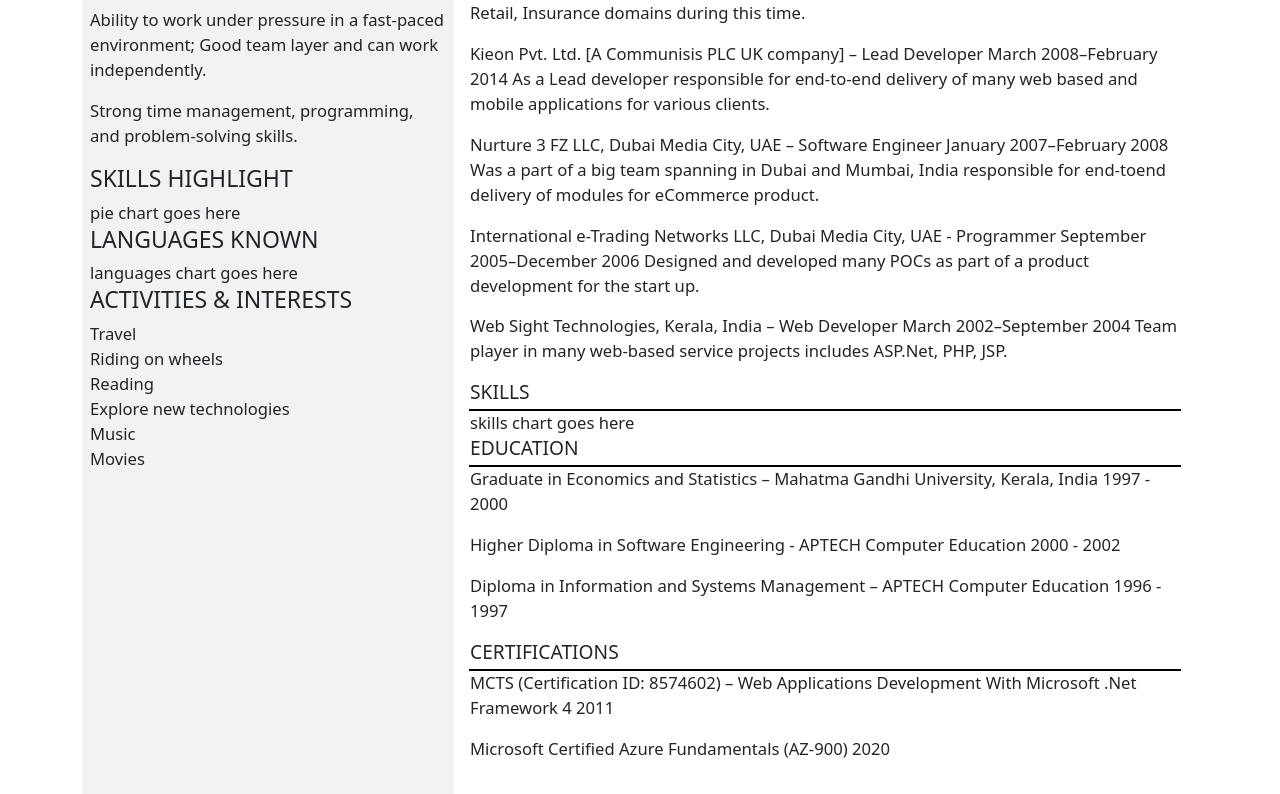
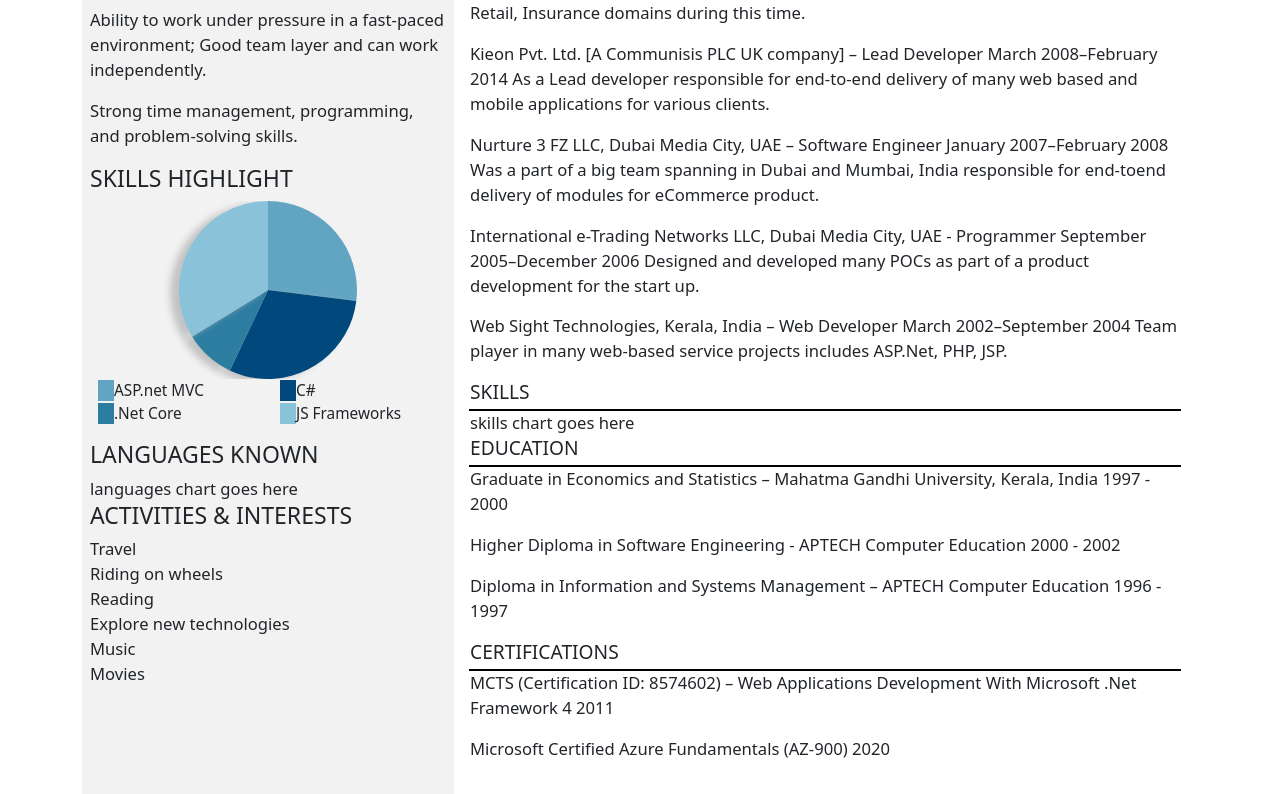
Before and after one commit to alexjiju/personalprofile, a plain HTML site: page index.html in a window 1280 px wide. Shown: the part 807-1601 px from the top of the page. Drawn offline with nearby package versions, Linux system fonts and the light colour scheme.

Commit message:
skill pie chart fixed

```diff
--- a/Styles/styles.css
+++ b/Styles/styles.css
@@ -29,6 +29,9 @@
     }
     .profiledescriptionright{
         font-size: 2vw;
+    }
+    .piechartlegenditem{
+        font-size: 1.5vw;
     }
 }
 
@@ -64,7 +67,9 @@
     .profiledescriptionright{
         font-size: 2vw;
     }
-
+    .piechartlegenditem{
+        font-size: 1.5vw;
+    }
 }
 
 /*
@@ -98,6 +103,9 @@
     }
     .profiledescriptionright{
         font-size: 1.5vw;
+    }
+    .piechartlegenditem{
+        font-size: 1vw;
     }
 }
 
@@ -133,6 +141,9 @@
     .profiledescriptionright{
         font-size: 1.5vw;
     }
+    .piechartlegenditem{
+        font-size: 1vw;
+    }
 }
 
 /*
@@ -167,7 +178,14 @@
     .profiledescriptionright{
         font-size: 1.3vw;
     }
+    .piechartlegenditem{
+        font-size: 1.2vw;
+    }
 }
+
+.clear {
+    clear: both
+  }
 
 
 .headersection{
--- a/index.html
+++ b/index.html
@@ -103,7 +103,8 @@
                     problem-solving skills.</p>
 
                     <h3 class="profiletitleleft">SKILLS HIGHLIGHT</h3>
-                    pie chart goes here
+                    <canvas id="skillpiecanvas"></canvas>
+                    <div id="skillspielegend" class="container-fluid px-2"></div>
 
                     <h3 class="profiletitleleft">LANGUAGES KNOWN</h3>
                     languages chart goes here
@@ -181,9 +182,98 @@
           </div>
         </div>
       </section>
-
+      <script src="https://code.jquery.com/jquery-3.6.0.min.js" integrity="sha256-/xUj+3OJU5yExlq6GSYGSHk7tPXikynS7ogEvDej/m4=" crossorigin="anonymous"></script>
     <script src="https://cdn.jsdelivr.net/npm/@popperjs/core@2.9.2/dist/umd/popper.min.js" integrity="sha384-IQsoLXl5PILFhosVNubq5LC7Qb9DXgDA9i+tQ8Zj3iwWAwPtgFTxbJ8NT4GN1R8p" crossorigin="anonymous"></script>
     <script src="https://cdn.jsdelivr.net/npm/bootstrap@5.0.2/dist/js/bootstrap.min.js" integrity="sha384-cVKIPhGWiC2Al4u+LWgxfKTRIcfu0JTxR+EQDz/bgldoEyl4H0zUF0QKbrJ0EcQF" crossorigin="anonymous"></script>
     <script src="https://kit.fontawesome.com/d11bd2e362.js" crossorigin="anonymous"></script>
+    <!--<script src="https://cdnjs.cloudflare.com/ajax/libs/Chart.js/3.5.0/chart.min.js" integrity="sha512-asxKqQghC1oBShyhiBwA+YgotaSYKxGP1rcSYTDrB0U6DxwlJjU59B67U8+5/++uFjcuVM8Hh5cokLjZlhm3Vg==" crossorigin="anonymous" referrerpolicy="no-referrer"></script>-->
+    <script src="https://cdnjs.cloudflare.com/ajax/libs/Chart.js/2.9.4/Chart.js"></script>
+    <script>
+    $( document ).ready(function() {
+      var xValues = ["ASP.net MVC", "C#", ".Net Core", "JS Frameworks"];
+      var yValues = [44, 49, 15, 55];
+      var barColors = [
+        "#61a5c2",
+        "#01497c",
+        "#2c7da0",
+        "#89c2d9"
+      ];
+
+      var ctx = $("#skillpiecanvas").get(0).getContext("2d");
+
+      var chart = new Chart(ctx, {
+        type: "pie",
+        data: {
+          labels: xValues,
+          datasets: [{
+            label: xValues,
+            backgroundColor: barColors,
+            data: yValues
+          }]
+        },
+        options: {
+          responsive: true,
+          maintainAspectRatio: true,
+            legend:{
+            display: false,
+              position:"bottom"
+          },
+          elements:{
+            arc:{
+                borderWidth:0
+            }
+        },
+        legendCallback: function(chart) {
+          var text = [];
+          text.push('<ul class="list-unstyled row">');
+          /*for (var i = 0; i < chart.data.datasets.length; i++) {
+            text.push('<li><div class="legendValue"><span style="background-color:' + chart.data.datasets[i].backgroundColor + '">&nbsp;&nbsp;&nbsp;&nbsp;</span>');
+            if (chart.data.datasets[i].label) {
+            text.push('<span class="label">' + chart.data.datasets[i].label + '</span>');
+            }
+            text.push('</div></li><div class="clear"></div>');
+          }*/
+          for (var i = 0; i < xValues.length; i++) {
+            text.push('<li class="list-item col-6 piechartlegenditem"><div class="legendValue"><span style="background-color:' + barColors[i] + '">&nbsp;&nbsp;&nbsp;&nbsp;</span>');
+            if (xValues[i]) {
+            text.push('<span class="label">' + xValues[i] + '</span>');
+            }
+            text.push('</div></li>');
+          }
+          text.push('</ul>');
+          return text.join('');
+        }
+        }
+      });
+
+      chart.data.datasets.forEach(((set) => {
+        set.backgroundColor.forEach((bgColor) => {
+            const _stroke = ctx.stroke;
+            /*ctx.stroke = function () {
+                ctx.save();
+                ctx.shadowColor = "#c3c3c3";
+                ctx.shadowBlur = 1;
+                ctx.shadowOffsetX = 20;
+                ctx.shadowOffsetY = 20;
+                _stroke.apply(this, arguments);
+                ctx.restore();
+            };*/
+
+            const _fill = ctx.fill;
+            ctx.fill = function () {
+                ctx.save();
+                ctx.shadowColor = "#c3c3c3";
+                ctx.shadowBlur = 7;
+                ctx.shadowOffsetX = -9;
+                ctx.shadowOffsetY = 3;
+                _fill.apply(this, arguments);
+                ctx.restore();
+            };
+        });
+    }));
+
+    $('#skillspielegend').prepend(chart.generateLegend());
+  });
+      </script>
 </body>
 </html>
```
